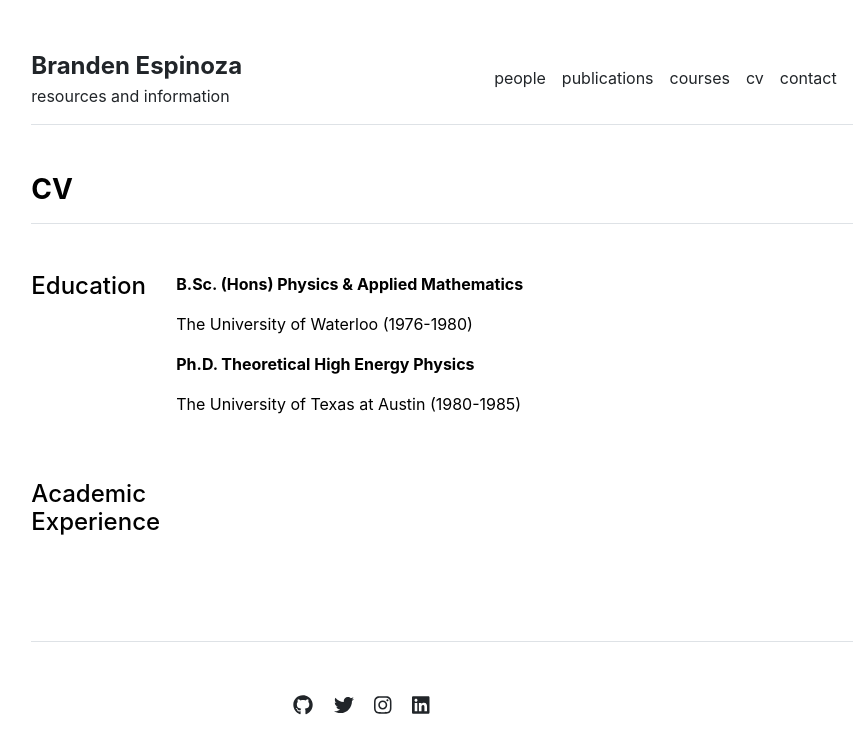
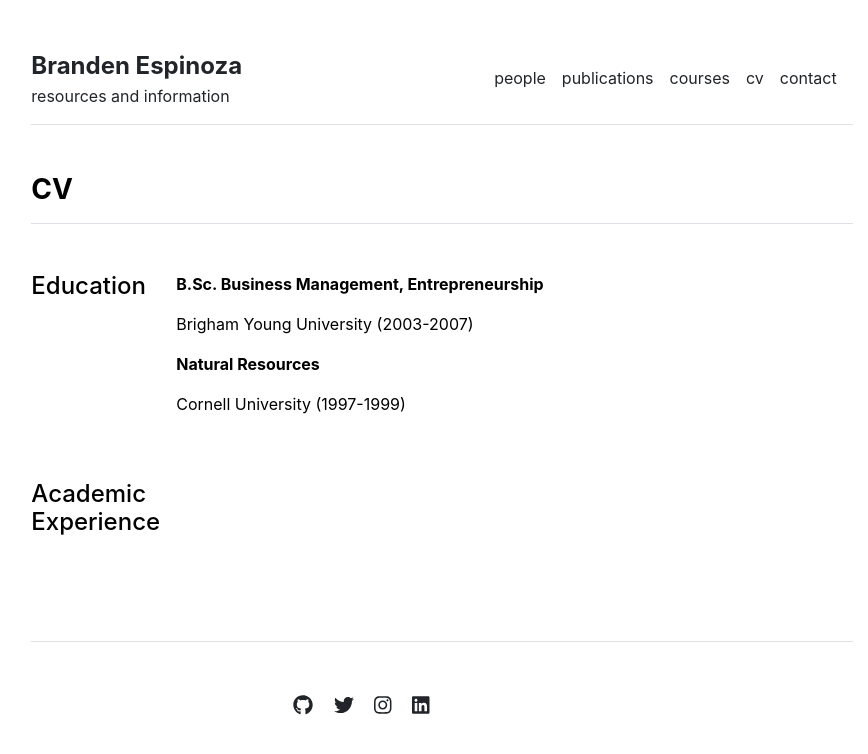
Before and after one commit to brandenespinoza/brandenespinoza.github.io, a Jekyll site: the page built from cv.md, in a window 1280 px wide. Shown: the top 754 px of the page, without its empty margins (198-1066 px from the left). Built offline with Jekyll 4.4.1, drawn with Linux system fonts in a browser that asks for light colours.

Commit message:
Update education.yml

```diff
--- a/_data/cv/education.yml
+++ b/_data/cv/education.yml
@@ -1,5 +1,5 @@
-- title: 'B.Sc. (Hons) Physics & Applied Mathematics'
-  description: 'The University of Waterloo (1976-1980)'
+- title: 'B.Sc. Business Management, Entrepreneurship'
+  description: 'Brigham Young University (2003-2007)'
 
-- title: 'Ph.D. Theoretical High Energy Physics'
-  description: 'The University of Texas at Austin (1980-1985)'
+- title: 'Natural Resources'
+  description: 'Cornell University (1997-1999)'
```
